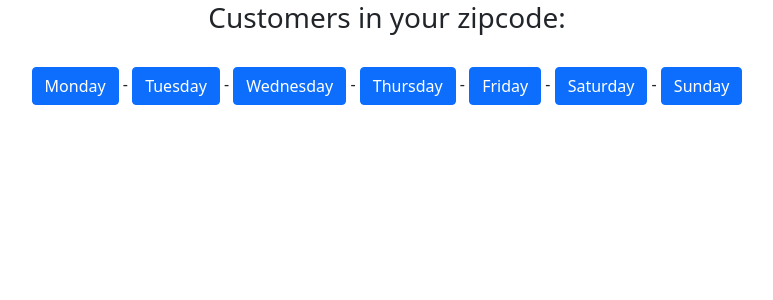
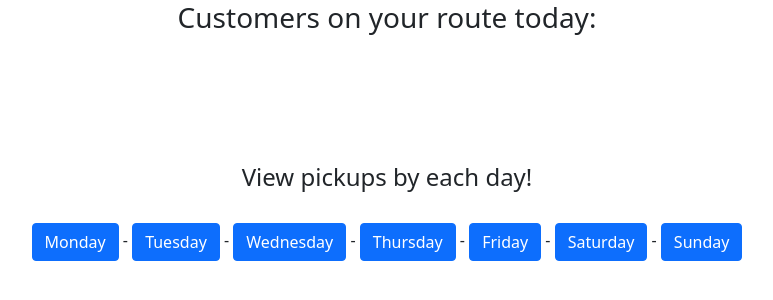
Before and after one commit to Payner01/dcc-trashcollector, a Django app: template trash_collector/employees/templates/employees/index.html in a window 1280 px wide. Shown: the part 183-483 px from the top of the page, without its empty margins (253-1026 px from the left). Run offline with Django 3.2, Linux system fonts and the light colour scheme; the template is opened without the code that fills it, so the values that code supplies are empty; the visitor is signed in with stand-in values (Sample User, id 1).

```diff
--- a/trash_collector/employees/templates/employees/index.html
+++ b/trash_collector/employees/templates/employees/index.html
@@ -6,15 +6,21 @@
   {% if user.is_authenticated %}
     Hello Employee, {{logged_in_employee.name}}!
 <br />
-<h3>Customers in your zipcode:</h3>
+<h3>Customers on your route today:</h3>
 <br />
     {% for item in trash_picked_up %}
       <ul>
           {{item.name}} - {{item.weekly_pickup|default_if_none:""}} Pickup Day! {{item.one_time_pickup|default_if_none:""}}
-            <a href="{% url 'employees:confirm_pickup' item.id %}">Confirm Pickup</a>
+            <a class="btn btn-success" href="{% url 'employees:confirm_pickup' item.id %}">Confirm Pickup</a>
 
       </ul>
       {% endfor %}
+      <br>
+      <br>
+      <br>
+      <br>
+      <h4>View pickups by each day!</h4>
+      <br>
       <a class="btn btn-primary" href="{% url 'employees:search_daily_pickups' 'Monday' %}">Monday</a> -
       <a class="btn btn-primary" href="{% url 'employees:search_daily_pickups' 'Tuesday' %}">Tuesday</a> -
       <a class="btn btn-primary" href="{% url 'employees:search_daily_pickups' 'Wednesday' %}">Wednesday</a> -
```
Also changed, not shown: trash_collector/employees/views.py (+7 -18 lines).
